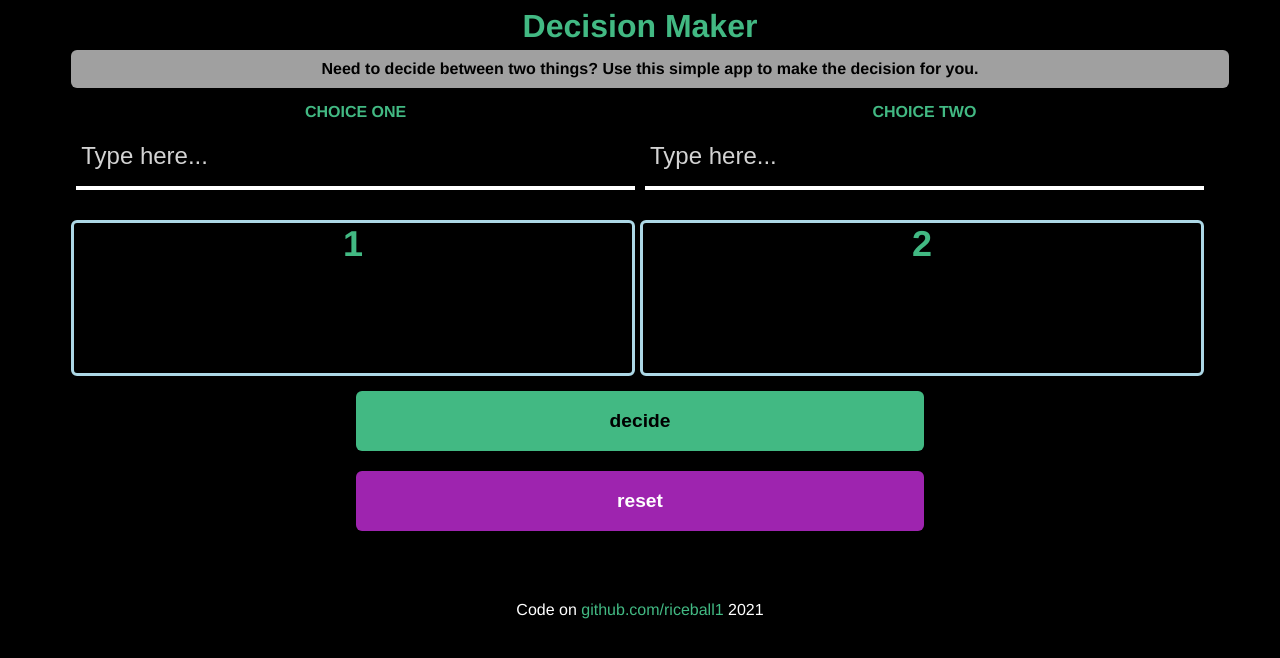
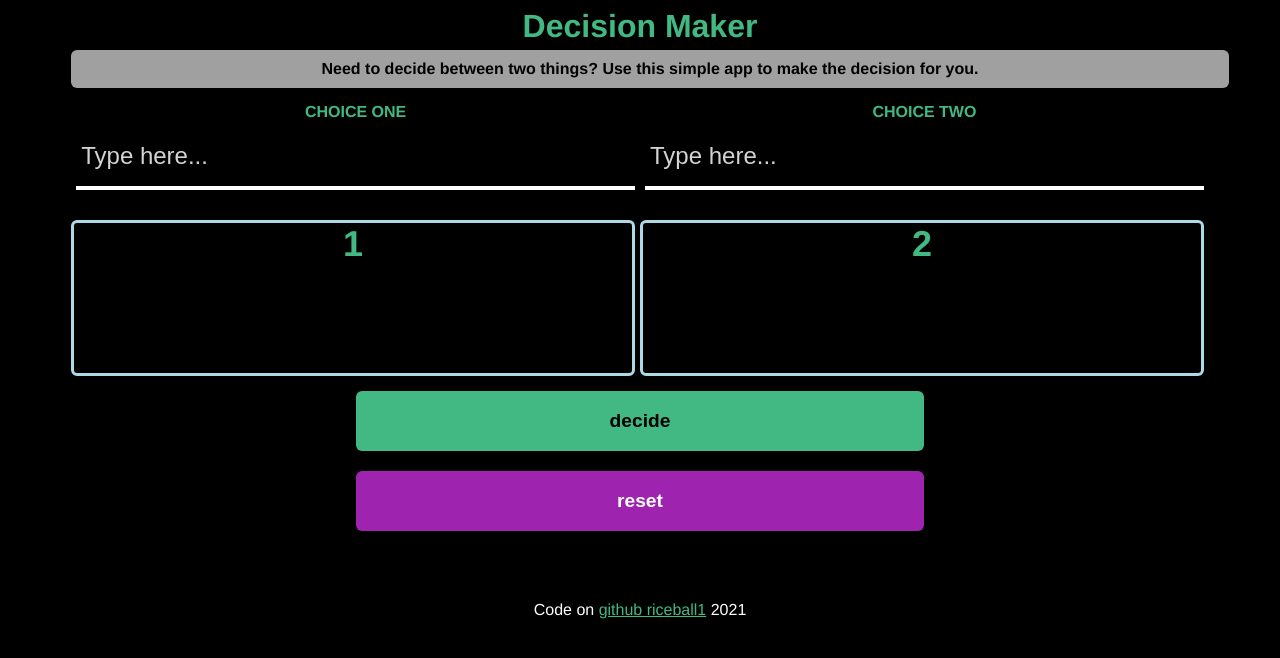
Before and after one commit to riceball1/decision-maker, a Vue app: page / in a window 1280 px wide. Shown: the top 658 px of the page. Built offline with nearby package versions, Linux system fonts and the light colour scheme.

Commit message:
Fix url link

```diff
--- a/src/components/Main.vue
+++ b/src/components/Main.vue
@@ -59,7 +59,7 @@
         reset
       </button>
     </div>
-    <footer>Code on <a hre="https://github.com/riceball1/decision-maker">github.com/riceball1</a> 2021</footer>
+    <footer>Code on <a href="https://github.com/riceball1/decision-maker">github riceball1</a> 2021</footer>
   </main>
 </template>
 
```
